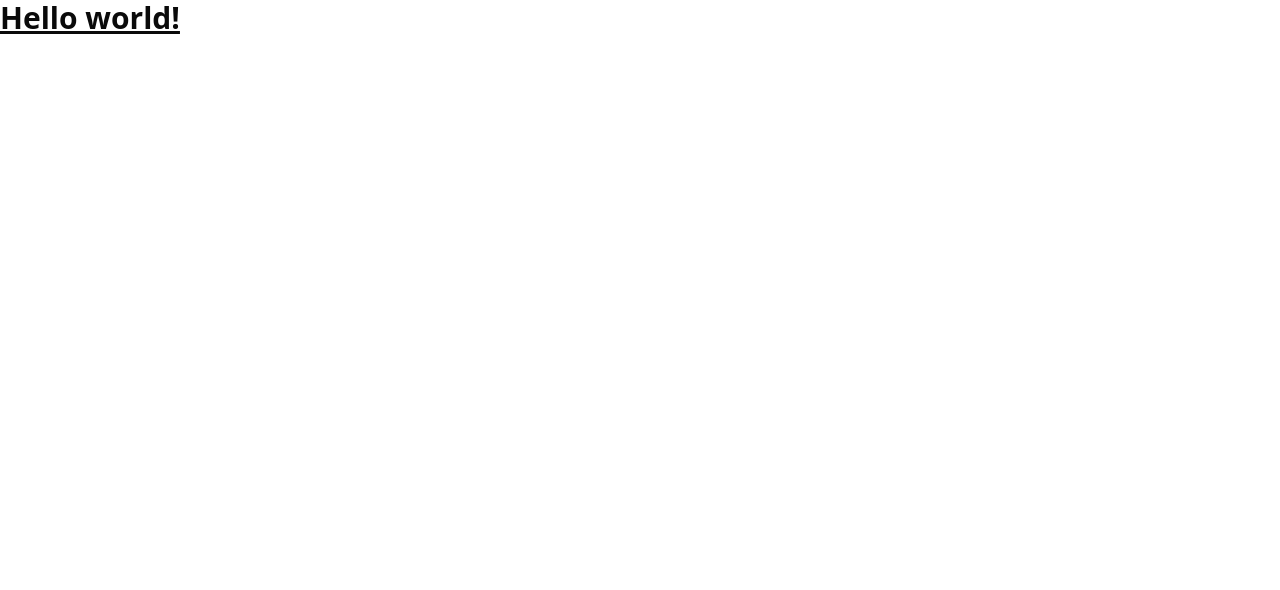
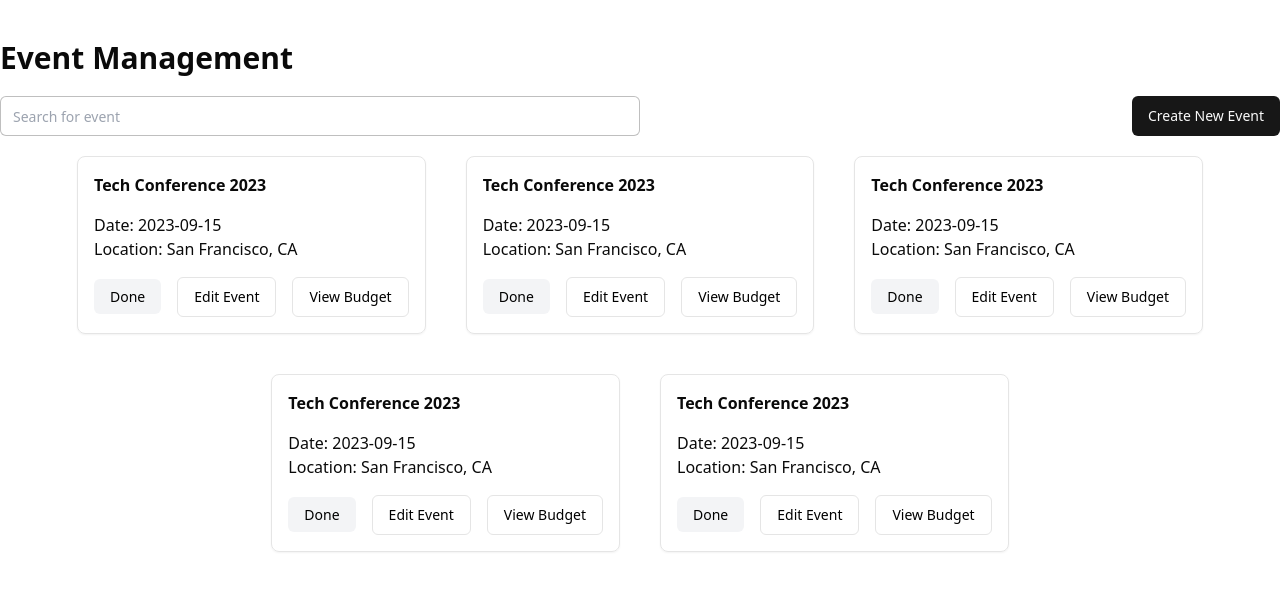
Before and after one commit to karao-egdk/event-management-react, a React (Vite) app: page / in a window 1280 px wide. Shown: the top 590 px of the page. Built offline with nearby package versions, Linux system fonts and the light colour scheme.

Commit message:
feat: add event's page main components

```diff
--- a/package.json
+++ b/package.json
@@ -10,6 +10,7 @@
     "preview": "vite preview"
   },
   "dependencies": {
+    "@radix-ui/react-slot": "^1.1.0",
     "class-variance-authority": "^0.7.0",
     "clsx": "^2.1.1",
     "event-management-react": "file:",
--- a/src/App.tsx
+++ b/src/App.tsx
@@ -1,11 +1,10 @@
 import './App.css'
+import EventManagement from './pages/EventManagement'
 
 function App() {
 
   return (
-    <h1 className="text-3xl font-bold underline">
-      Hello world!
-    </h1>
+    <EventManagement />
   )
 }
 
--- /dev/null
+++ b/src/components/EventCard.tsx
@@ -0,0 +1,34 @@
+import React from "react";
+import { Button } from "./ui/button";
+
+interface EventDetailsProp {
+    eventId: string;
+    title: string;
+    date: string;
+    location: string;
+    isEventDone: boolean;
+}
+
+function EventCard({ eventDetails }: { eventDetails: EventDetailsProp }) {
+    return (
+        <div className="rounded-lg border shadow-sm max-w-[22rem] p-4">
+            <h2 className="text-md font-bold">{eventDetails.title}</h2>
+
+            <div className="my-4">
+                <p>Date: {eventDetails.date}</p>
+                <p>Location: {eventDetails.location}</p>
+            </div>
+            <div className="space-x-4">
+                {eventDetails.isEventDone ? (
+                    <p className="inline items-center justify-center gap-2 rounded-md text-sm font-medium h-10 px-4 py-2 w-fit bg-gray-100 text-black cursor-default">Done</p>
+                ) : (
+                    <p className="inline items-center justify-center gap-2 rounded-md text-sm font-medium h-10 px-4 py-2 w-fit bg-black text-white cursor-default">Upcoming</p>
+                )}
+                <Button className="bg-white text-black hover:bg-gray-100 border">Edit Event</Button>
+                <Button className="bg-white text-black hover:bg-gray-100 border">View Budget</Button>
+            </div>
+        </div>
+    );
+}
+
+export default EventCard;
--- /dev/null
+++ b/src/components/Search.tsx
@@ -0,0 +1,9 @@
+import React from 'react'
+
+function Search() {
+  return (
+    <input type='search' placeholder='Search for event' className='flex h-10 w-1/2 rounded-md border border-black/25 bg-background px-3 py-2 text-sm focus:border-0'/>
+  )
+}
+
+export default Search
--- /dev/null
+++ b/src/components/ui/button.tsx
@@ -0,0 +1,56 @@
+import * as React from "react"
+import { Slot } from "@radix-ui/react-slot"
+import { cva, type VariantProps } from "class-variance-authority"
+
+import { cn } from "../../lib/utils"
+
+const buttonVariants = cva(
+  "inline-flex items-center justify-center gap-2 whitespace-nowrap rounded-md text-sm font-medium ring-offset-background transition-colors focus-visible:outline-none focus-visible:ring-2 focus-visible:ring-ring focus-visible:ring-offset-2 disabled:pointer-events-none disabled:opacity-50 [&_svg]:pointer-events-none [&_svg]:size-4 [&_svg]:shrink-0",
+  {
+    variants: {
+      variant: {
+        default: "bg-primary text-primary-foreground hover:bg-primary/90",
+        destructive:
+          "bg-destructive text-destructive-foreground hover:bg-destructive/90",
+        outline:
+          "border border-input bg-background hover:bg-accent hover:text-accent-foreground",
+        secondary:
+          "bg-secondary text-secondary-foreground hover:bg-secondary/80",
+        ghost: "hover:bg-accent hover:text-accent-foreground",
+        link: "text-primary underline-offset-4 hover:underline",
+      },
+      size: {
+        default: "h-10 px-4 py-2",
+        sm: "h-9 rounded-md px-3",
+        lg: "h-11 rounded-md px-8",
+        icon: "h-10 w-10",
+      },
+    },
+    defaultVariants: {
+      variant: "default",
+      size: "default",
+    },
+  }
+)
+
+export interface ButtonProps
+  extends React.ButtonHTMLAttributes<HTMLButtonElement>,
+    VariantProps<typeof buttonVariants> {
+  asChild?: boolean
+}
+
+const Button = React.forwardRef<HTMLButtonElement, ButtonProps>(
+  ({ className, variant, size, asChild = false, ...props }, ref) => {
+    const Comp = asChild ? Slot : "button"
+    return (
+      <Comp
+        className={cn(buttonVariants({ variant, size, className }))}
+        ref={ref}
+        {...props}
+      />
+    )
+  }
+)
+Button.displayName = "Button"
+
+export { Button, buttonVariants }
--- a/src/index.css
+++ b/src/index.css
@@ -1,6 +1,7 @@
 @tailwind base;
 @tailwind components;
 @tailwind utilities;
+
 @layer base {
   :root {
     --background: 0 0% 100%;
--- /dev/null
+++ b/src/pages/EventManagement.tsx
@@ -0,0 +1,36 @@
+import EventCard from "../components/EventCard";
+import Search from "../components/Search";
+import { Button } from "../components/ui/button";
+
+function EventManagement() {
+
+    const eventDetails = {
+        eventId: "",
+        title: 'Tech Conference 2023',
+        date: '2023-09-15',
+        location: 'San Francisco, CA',
+        isEventDone: true,
+    }
+
+    return (
+        <section className="container mx-auto flex flex-col gap-5 py-10">
+            <h1 className="text-3xl font-bold">Event Management</h1>
+            <div className="flex justify-between items-center w-full">
+                <Search />
+                <Button>
+                    Create New Event
+                </Button>
+            </div>
+
+            <div className="flex gap-10 flex-wrap justify-center">
+                <EventCard eventDetails={eventDetails} />
+                <EventCard eventDetails={eventDetails} />
+                <EventCard eventDetails={eventDetails} />
+                <EventCard eventDetails={eventDetails} />
+                <EventCard eventDetails={eventDetails} />
+            </div>
+        </section>
+    );
+}
+
+export default EventManagement;
```
Also changed, not shown: 1 other file (tests, documents, lock files or other folders).
